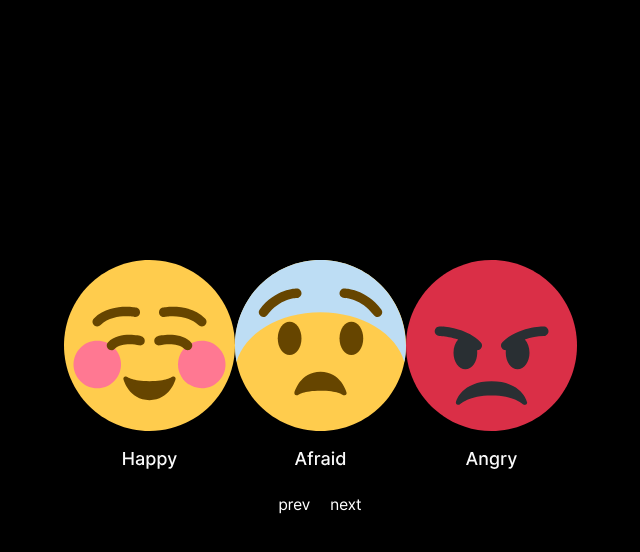
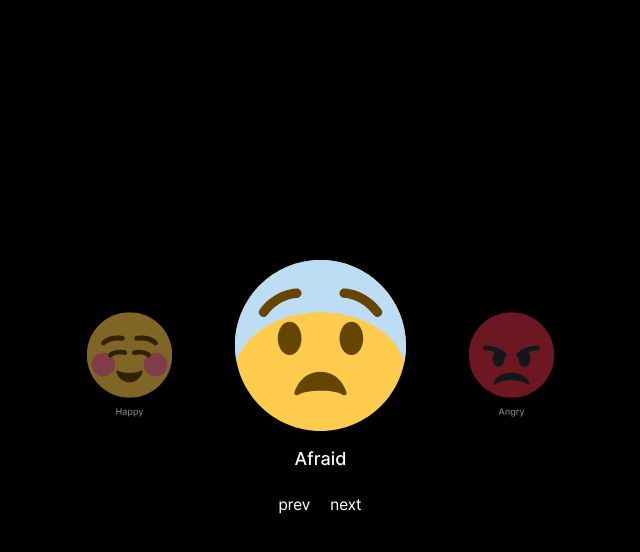
Before and after one commit to UMC-SINO/SINO-Front, a React (Vite) app: page /emoji in a window 1280 px wide. Both pictures are taken after a click on the button "next". Shown: the top 552 px of the page, without its empty margins (320-960 px from the left). Built offline with nearby package versions, Linux system fonts and the light colour scheme.

Commit message:
[#6] refactor : emoji slide 오류 개선

```diff
--- a/src/components/EmojiSlide.tsx
+++ b/src/components/EmojiSlide.tsx
@@ -1,4 +1,4 @@
-import { AnimatePresence, motion } from 'framer-motion';
+import { AnimatePresence, LayoutGroup, motion } from 'framer-motion';
 import Happy from '../assets/emojis/center/Happy.svg?react';
 import Afraid from '../assets/emojis/center/Afraid.svg?react';
 import Angry from '../assets/emojis/center/Angry.svg?react';
@@ -34,12 +34,13 @@ const EmojiSlide = () => {
     exit: (back: boolean) => ({ x: back ? 500 : -500, opacity: 0, scale: 0.5 }),
   };
 
+  const roleStyle = (role: 'left' | 'center' | 'right') => {
+    if (role === 'center') return { scale: 1, opacity: 1 };
+    return { scale: 0.5, opacity: 0.5 };
+  };
+
   const leftIdx = visible - 1;
   const rightIdx = visible + 1;
-
-  const Left = leftIdx >= 0 ? emojis[leftIdx] : null;
-  const Center = emojis[visible];
-  const Right = rightIdx < emojis.length ? emojis[rightIdx] : null;
 
   const handlePrev = () => {
     setBack(true);
@@ -53,16 +54,30 @@ const EmojiSlide = () => {
 
   return (
     <div>
-      <div className='flex items-center justify-center'>
-        <div>
-          {Left && (
-            <motion.div>
-              <Left />
+      <LayoutGroup>
+        <div className='flex w-full h-full items-center justify-center gap-5'>
+          <div className='w-full h-full items-center justify-center'>
+            {leftIdx >= 0 ? (
+              (() => {
+                const Comp = emojis[leftIdx];
+                return (
+                  <motion.div
+                    key={`emoji-${leftIdx}`}
+                    layout
+                    layoutId={`emoji-${leftIdx}`}
+                    animate={roleStyle('left')}
+                    transition={{ type: 'spring', stiffness: 400, damping: 30 }}
+                  >
+                    <Comp className='w-full h-full' />
                   </motion.div>
+                );
+              })()
+            ) : (
+              <div className='w-[150px] h-full opacity-0' />
             )}
           </div>
-        <div>
-          <AnimatePresence custom={back}>
+          <div className='w-full h-full items-center justify-center'>
+            {/* <AnimatePresence custom={back}>
             <motion.div
               key={visible}
               variants={CneterVariants}
@@ -73,16 +88,44 @@ const EmojiSlide = () => {
             >
               <Center />
             </motion.div>
-          </AnimatePresence>
+          </AnimatePresence> */}
+            {(() => {
+              const Comp = emojis[visible];
+              return (
+                <motion.div
+                  key={`emoji-${visible}`}
+                  layout
+                  layoutId={`emoji-${visible}`}
+                  animate={roleStyle('center')}
+                  transition={{ type: 'spring', stiffness: 400, damping: 30 }}
+                >
+                  <Comp className='w-full h-full' />
+                </motion.div>
+              );
+            })()}
           </div>
-        <div>
-          {Right && (
-            <motion.div>
-              <Right />
+          <div className='w-full h-full items-center justify-center'>
+            {rightIdx < emojis.length ? (
+              (() => {
+                const Comp = emojis[rightIdx];
+                return (
+                  <motion.div
+                    key={`emoji-${rightIdx}`}
+                    layout
+                    layoutId={`emoji-${rightIdx}`}
+                    animate={roleStyle('right')}
+                    transition={{ type: 'spring', stiffness: 400, damping: 30 }}
+                  >
+                    <Comp className='w-full h-full' />
                   </motion.div>
+                );
+              })()
+            ) : (
+              <div className='w-[150px] h-full opacity-0' />
             )}
           </div>
         </div>
+      </LayoutGroup>
       <div className='flex justify-center gap-5 p-7'>
         <button onClick={handlePrev} className='text-white'>
           prev
```
Lines whose indentation alone changed are shown as unchanged.
